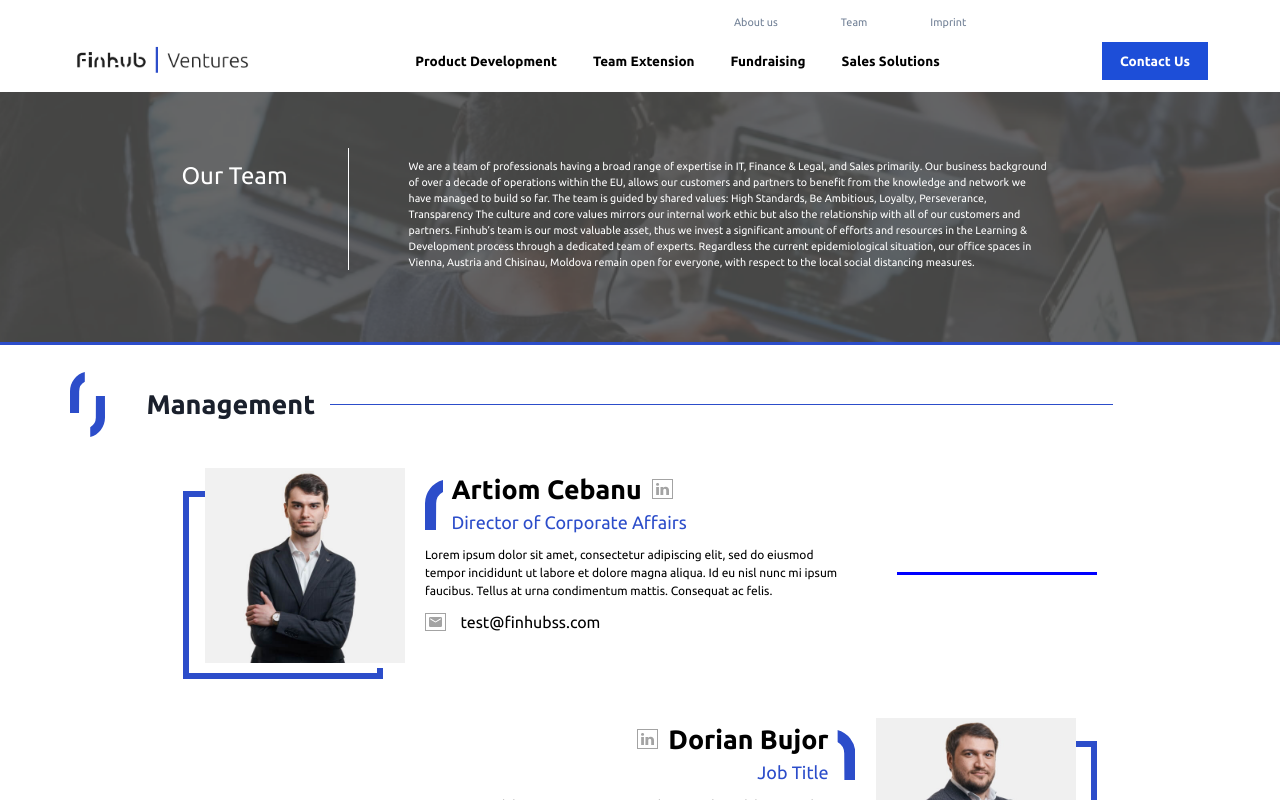
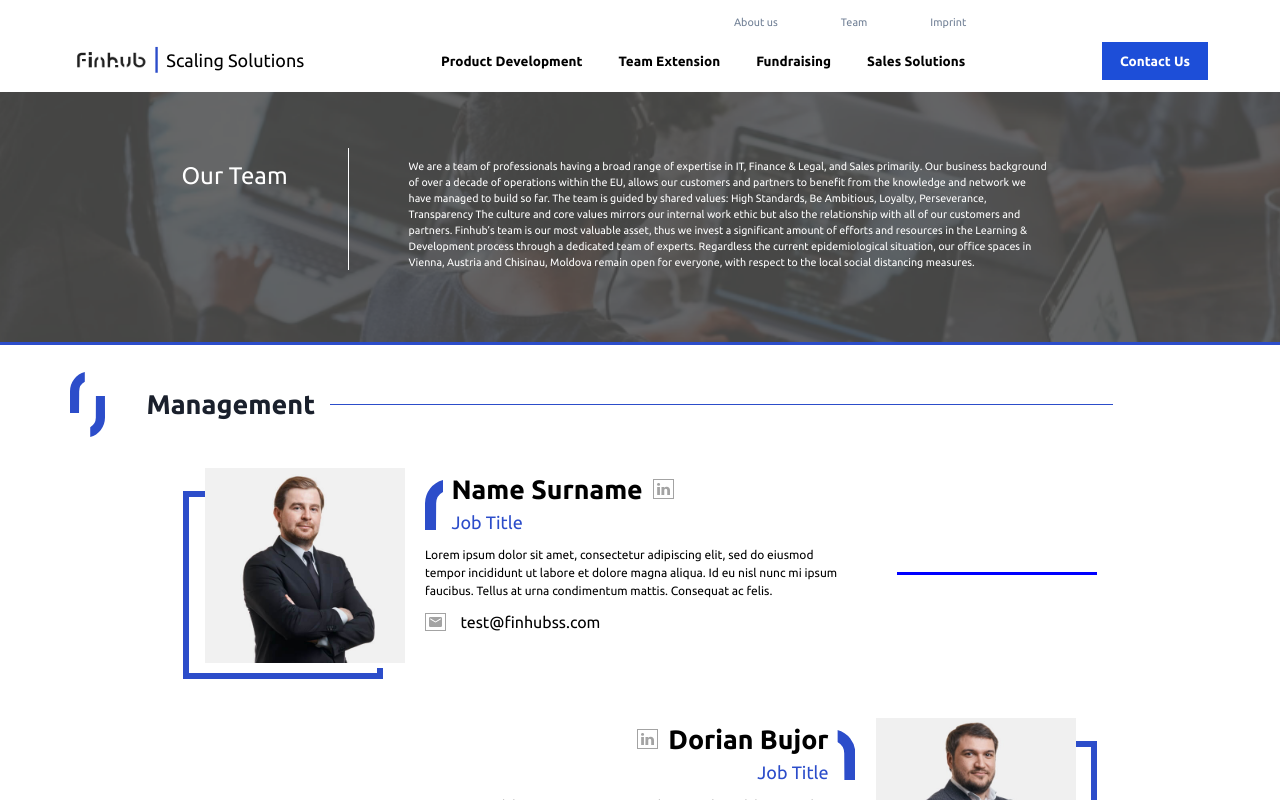
Before and after one commit to blry/fh, a Next.js app: page /team in a window 1280 px wide. Shown: the top 800 px of the page. Built offline with nearby package versions, Linux system fonts and the light colour scheme.

Commit message:
update logo and update team page

```diff
--- a/src/layout/Navbar.tsx
+++ b/src/layout/Navbar.tsx
@@ -57,13 +57,15 @@ export default function Navbar() {
         <nav className="container flex justify-between items-center z-20">
           <div className="my-3">
             <Link href="/">
-              <a>
-                <img
-                  src="/assets/images/logo.png"
-                  style={{ height: '35px' }}
-                  alt="Finhub Software Solutions logo"
-                  onClick={() => setIsOpen(false)}
-                />
+              <a onClick={() => setIsOpen(false)}>
+                <div className="flex items-center text-black">
+                  <img
+                    src="/assets/images/logo.png"
+                    style={{ height: '35px' }}
+                    alt="Finhub Software Solutions logo"
+                  />
+                  Scaling Solutions
+                </div>
               </a>
             </Link>
           </div>
--- a/src/pages/team.jsx
+++ b/src/pages/team.jsx
@@ -20,11 +20,11 @@ const Team = () => {
       />
       <Section image="/assets/images/symbol.svg" title="Management">
         <TeamManagementItem
-          image="/assets/images/team/Finhub2810.jpg"
-          title="Artiom Cebanu"
+          image="/assets/images/team/Finhub2643.jpg"
+          title="Name Surname"
           description="Lorem ipsum dolor sit amet, consectetur adipiscing elit, sed do eiusmod tempor incididunt ut labore et dolore
           magna aliqua. Id eu  nisl  nunc   mi ipsum faucibus. Tellus at urna condimentum mattis. Consequat  ac   felis."
-          jobTitle="Director of Corporate Affairs"
+          jobTitle="Job Title"
           email="test@finhubss.com"
         />
         <TeamManagementItem
@@ -37,11 +37,11 @@ const Team = () => {
           reverse="true"
         />
         <TeamManagementItem
-          image="/assets/images/team/Finhub2643.jpg"
-          title="Name Surname"
+          image="/assets/images/team/Finhub2810.jpg"
+          title="Artiom Cebanu"
           description="Lorem ipsum dolor sit amet, consectetur adipiscing elit, sed do eiusmod tempor incididunt ut labore et dolore
           magna aliqua. Id eu  nisl  nunc   mi ipsum faucibus. Tellus at urna condimentum mattis. Consequat  ac   felis."
-          jobTitle="Job Title"
+          jobTitle="Director of Corporate Affairs"
           email="test@finhubss.com"
         />
       </Section>
```
Also changed, not shown: public/assets/images/logo.png, public/assets/images/team/Finhub2643.jpg.
